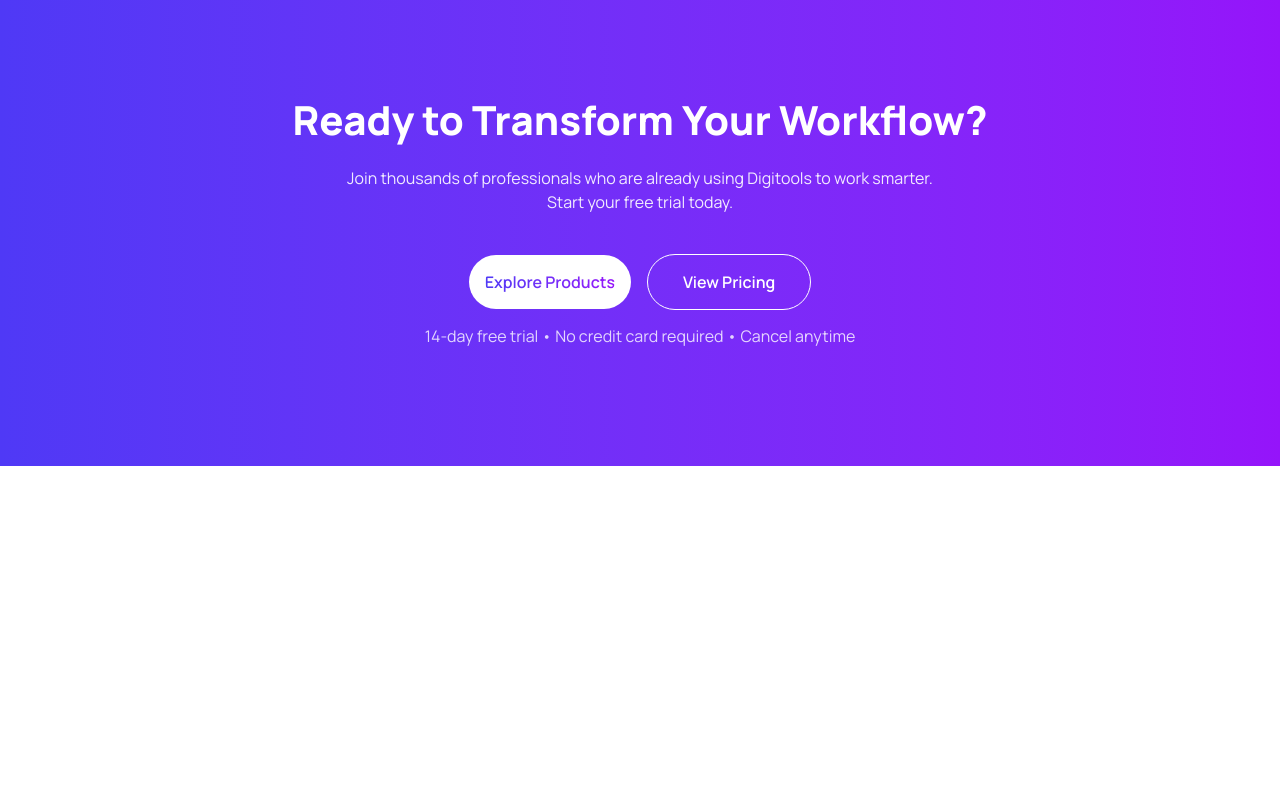
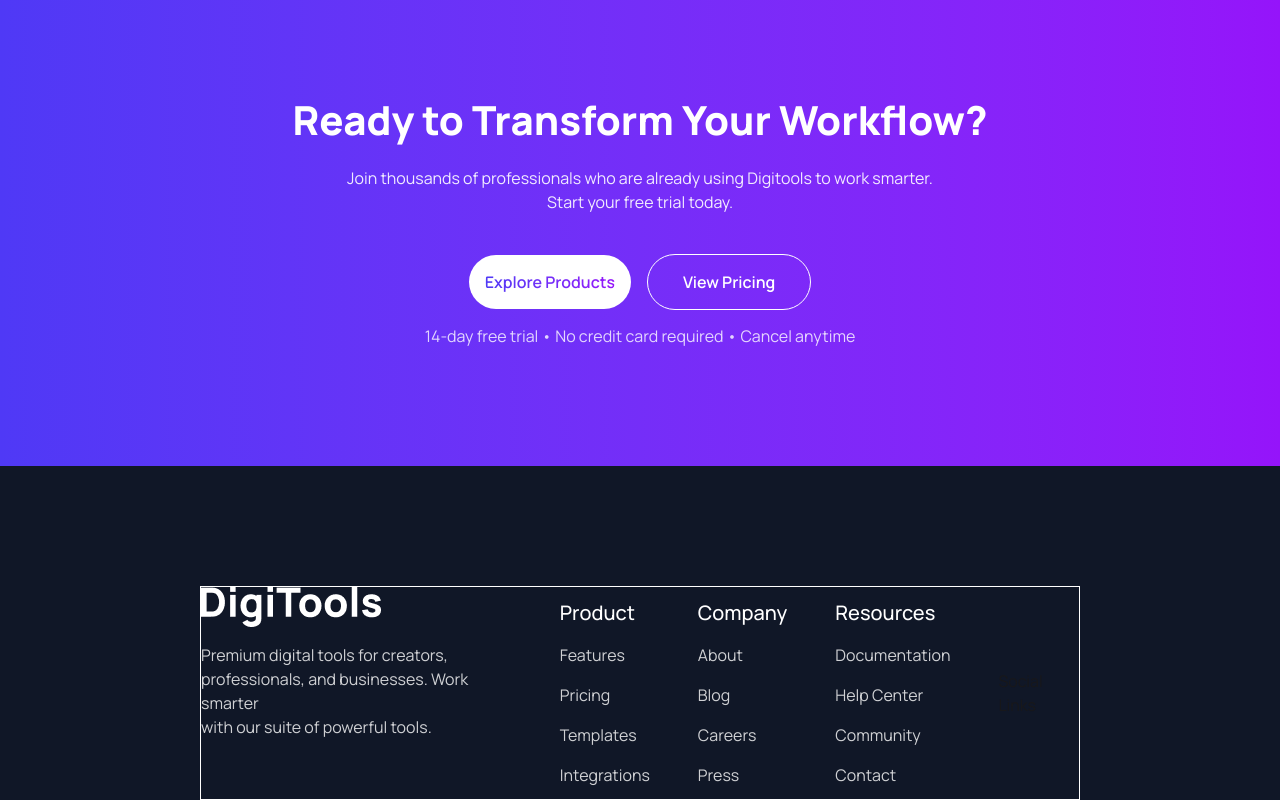
Before and after one commit to sedratul-29/DigiTools, a React (Vite) app: page / in a window 1280 px wide. Shown: the part 1848-2648 px from the top of the page. Before the commit the page ends 2314 px from the top, so only its background shows below. Built offline with nearby package versions, Linux system fonts and the light colour scheme.

Commit message:
Create Footer Section Partially

```diff
--- a/package.json
+++ b/package.json
@@ -11,8 +11,10 @@
   },
   "dependencies": {
     "@tailwindcss/vite": "^4.3.5",
+    "falling-leaves": "^0.1.0",
     "react": "^19.3.1",
     "react-dom": "^19.3.1",
+    "react-snowfall": "^2.4.0",
     "tailwindcss": "^4.3.5"
   },
   "devDependencies": {
--- a/src/App.jsx
+++ b/src/App.jsx
@@ -4,16 +4,36 @@ import Banner_1 from './Component/Banner_1/Banner_1';
 import StatsSection from './Component/Stats_Section/StatsSection';
 import StepSection from './Component/Step_Section/StepSection';
 import Optional from './Component/Optional/Optional';
+import Footer from './Component/Footer/Footer';
+// import { FallingLeaves } from 'falling-leaves/react';
+import Snowfall from 'react-snowfall';
 function App() {
 
   return (
     <div className='manrope'>
+      {/* <FallingLeaves fullScreen
+      shapes={["maple"]}></FallingLeaves> */}
+      <Snowfall color="#ffffff"
+        snowflakeCount={150}
+        speed={[0.5, 2]}
+        radius={[1, 4]}
+        wind={[-0.5, 1]}
+        style={{
+          position: "fixed",
+          top: 0,
+          left: 0,
+          width: "100vw",
+          height: "100vh",
+          pointerEvents: "none",
+          zIndex: 9999
+        }} />
       <Header></Header>
-      <hr  className='opacity-8'/>
+      <hr className='opacity-8' />
       <Banner_1></Banner_1>
       <StatsSection></StatsSection>
       <StepSection></StepSection>
       <Optional></Optional>
+      <Footer></Footer>
     </div>
   )
 }
--- /dev/null
+++ b/src/Component/Footer/Footer.css
@@ -0,0 +1,6 @@
+.reusable_css_in_Footer{
+    font-weight: 400;
+    font-size:16px;
+    opacity: 80%;
+    line-height: 24px;
+}
--- /dev/null
+++ b/src/Component/Footer/Footer.jsx
@@ -0,0 +1,49 @@
+import DigiTool_1 from "../../assets/products/DigiTools (1).png";
+import "./Footer.css"
+const Footer = () => {
+    return (
+        <div className="px-[200px] pt-[120px] bg-[#101727]">
+            <div className="flex items-center space-x-12 border-1 border-white">
+                <div className="mb-15">
+                    <img src={DigiTool_1} alt="" className="mb-4" />
+                    <p className="text-white font-normal text-base opacity-80 leading-6">Premium digital tools for creators,<br />professionals, and businesses. Work smarter<br />with our suite of powerful tools.</p>
+                </div>
+                <div>
+                    <ul className="text-white space-y-4">
+                        <li className="font-medium text-xl leading-7">Product</li>
+                        <li className="reusable_css_in_Footer">Features</li>
+                        <li className="reusable_css_in_Footer">Pricing</li>
+                        <li className="reusable_css_in_Footer">Templates</li>
+                        <li className="reusable_css_in_Footer">Integrations</li>
+                    </ul>
+                </div>
+                <div>
+                    <ul className="text-white space-y-4">
+                        <li className="font-medium text-xl leading-7">Company</li>
+                        <li className="reusable_css_in_Footer">About</li>
+                        <li className="reusable_css_in_Footer">Blog</li>
+                        <li className="reusable_css_in_Footer">Careers</li>
+                        <li className="reusable_css_in_Footer">Press</li>
+                    </ul>
+                </div>
+                <div>
+                    <ul className="text-white space-y-4">
+                        <li className="font-medium text-xl leading-7 ">Resources</li>
+                        <li className="reusable_css_in_Footer">Documentation</li>
+                        <li className="reusable_css_in_Footer">Help Center</li>
+                        <li className="reusable_css_in_Footer">Community</li>
+                        <li className="reusable_css_in_Footer">Contact</li>
+                    </ul>
+                </div>
+                <div>
+                    <p>Social Links</p>
+                    <div>
+
+                    </div>
+                </div>
+            </div>
+        </div>
+    );
+};
+
+export default Footer;
--- a/src/Component/Stats_Section/StatsSection.jsx
+++ b/src/Component/Stats_Section/StatsSection.jsx
@@ -1,4 +1,3 @@
-import React from 'react';
 
 const StatsSection = () => {
     return (
```
Also changed, not shown: src/assets/products/DigiTools (1).png (added), 1 other file (tests, documents, lock files or other folders).
